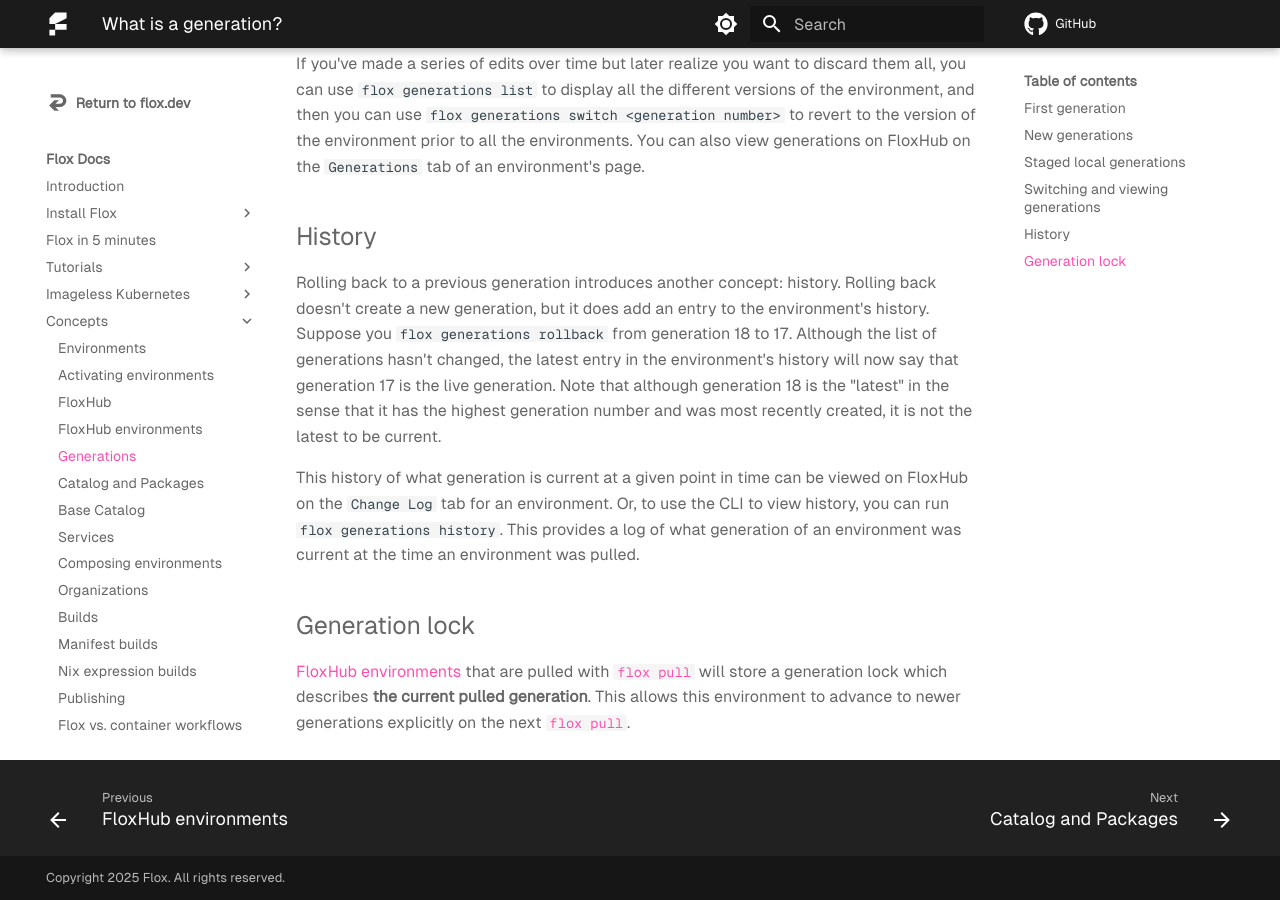
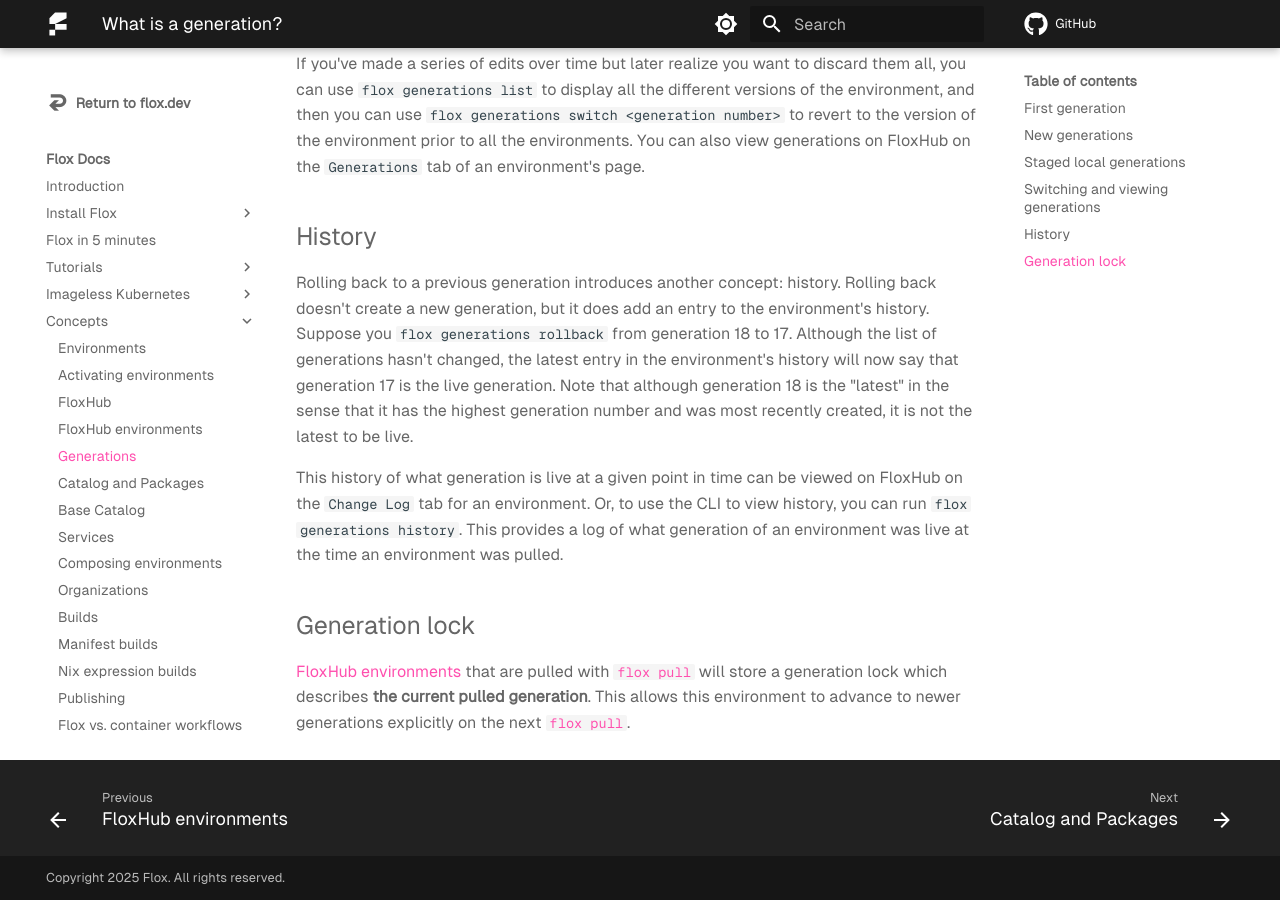
Before and after one commit to flox/floxdocs, an MkDocs documentation site: the page built from docs/concepts/generations.md, in a window 1280 px wide and 900 px high, scrolled down 1042 px. Built offline with MkDocs 1.6.1 and Material for MkDocs 9.7.7, drawn with Linux system fonts in a browser that asks for light colours; plug-ins that fetch from the network failed and are left out; comment, search, counter and statistics services are not loaded.

Commit message:
docs: current -> live
We stopped using current a while ago but never updated the docs

```diff
--- a/docs/concepts/generations.md
+++ b/docs/concepts/generations.md
@@ -62,12 +62,12 @@
 Although the list of generations hasn't changed, the latest entry in the environment's history will now say that generation 17 is the live generation.
 Note that although generation 18 is the "latest" in the sense that it has the
 highest generation number and was most recently created, it is not the latest to
-be current.
+be live.
 
-This history of what generation is current at a given point in time can be
+This history of what generation is live at a given point in time can be
 viewed on FloxHub on the `Change Log` tab for an environment.
 Or, to use the CLI to view history, you can run `flox generations history`.
-This provides a log of what generation of an environment was current at the time
+This provides a log of what generation of an environment was live at the time
 an environment was pulled.
 
 ## Generation lock
```
